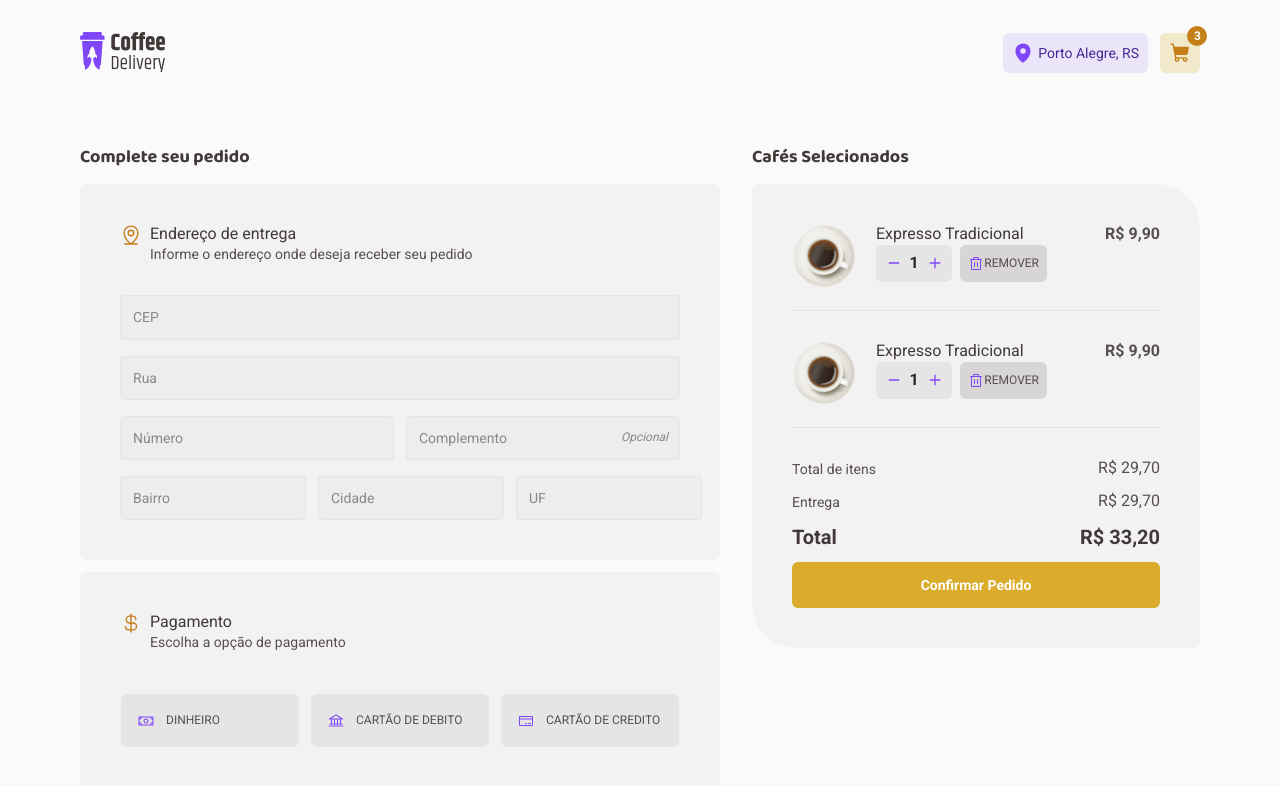
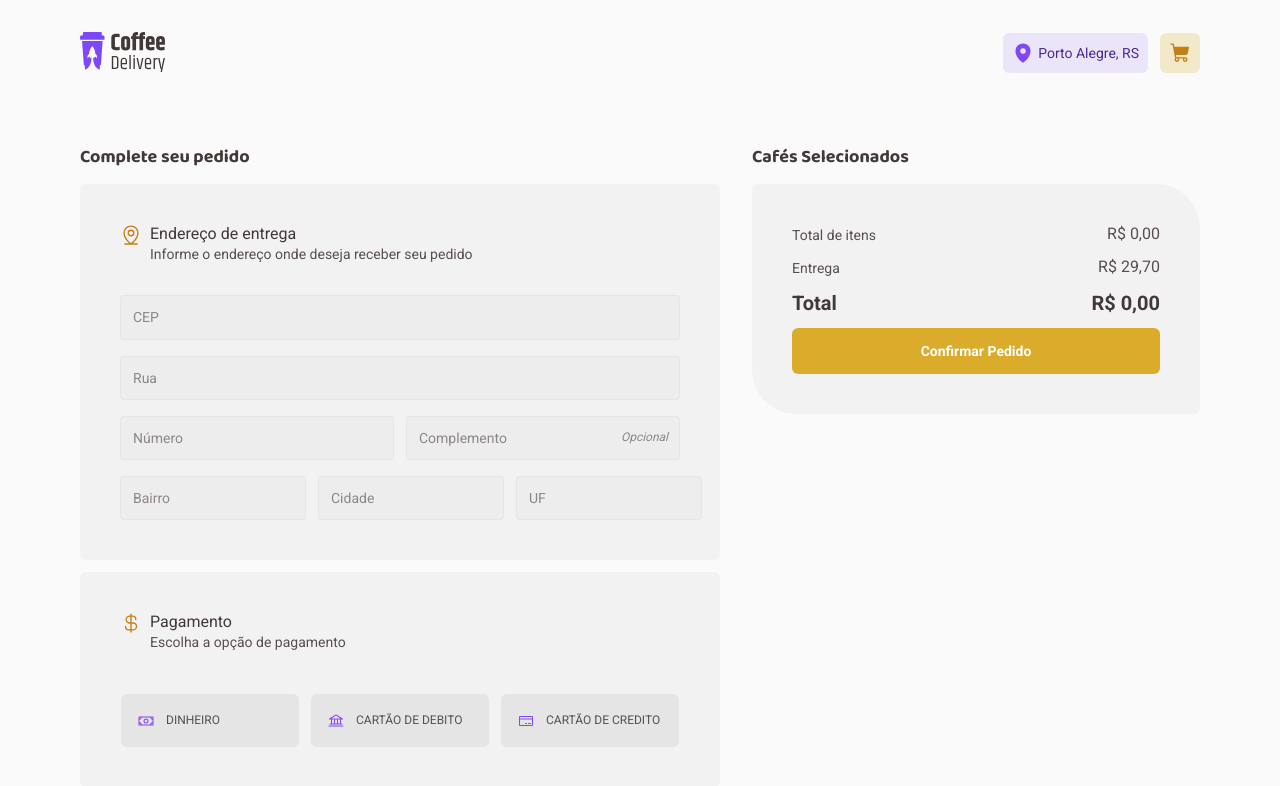
Before and after one commit to MattDuarte1/02-coffe-delivery, a React (Vite) app: page /checkout in a window 1280 px wide. Shown: the top 786 px of the page. Built offline with nearby package versions, Linux system fonts and the light colour scheme; the HTML template or start-up script is replaced by a standard one.

Commit message:
feat: Adicionado contexts

```diff
--- a/src/App.tsx
+++ b/src/App.tsx
@@ -3,14 +3,17 @@ import { defaultTheme } from './styles/themes/default'
 import { GlobalStyle } from './styles/global'
 import { BrowserRouter } from 'react-router-dom'
 import { RoutesApp } from './routes'
+import { CartContextProvider } from './contexts/CartContext'
 
 function App() {
   return (
     <ThemeProvider theme={defaultTheme}>
-      <GlobalStyle />
-      <BrowserRouter>
-        <RoutesApp />
-      </BrowserRouter>
+      <CartContextProvider>
+        <GlobalStyle />
+        <BrowserRouter>
+          <RoutesApp />
+        </BrowserRouter>
+      </CartContextProvider>
     </ThemeProvider>
   )
 }
--- a/src/components/Header/index.tsx
+++ b/src/components/Header/index.tsx
@@ -2,26 +2,31 @@ import { CartButton, HeaderContainer, LocationButton } from './styles'
 import coffeLogo from '../../assets/logo.svg'
 import { MapPin } from '@phosphor-icons/react'
 import { ShoppingCart } from '@phosphor-icons/react/dist/ssr'
+import { useCart } from '../../hooks/useCart'
+import { Link } from 'react-router-dom'
 
 export const Header = () => {
+  const { cartItems } = useCart()
+
+  const totalCarts = String(cartItems.length)
   return (
     <HeaderContainer>
       <nav>
-        <a href="http://">
+        <Link to={'/'}>
           <img src={coffeLogo} alt="Coffe Delivery Logo" />
-        </a>
+        </Link>
         <div>
-          <a href="http://">
+          <Link to={'/'}>
             <LocationButton>
               <MapPin size={22} weight="fill" />
               Porto Alegre, RS
             </LocationButton>
-          </a>
-          <a href="http://">
-            <CartButton $quantity="3">
+          </Link>
+          <Link to={'/checkout'}>
+            <CartButton $quantity={totalCarts}>
               <ShoppingCart size={22} weight="fill" />
             </CartButton>
-          </a>
+          </Link>
         </div>
       </nav>
     </HeaderContainer>
--- /dev/null
+++ b/src/contexts/CartContext.tsx
@@ -0,0 +1,50 @@
+import { createContext, useState } from 'react'
+import { ICoffee } from '../interfaces/coffee'
+import { produce } from 'immer'
+
+export interface CartItem extends ICoffee {
+  quantity: number
+}
+interface ICartContext {
+  cartItems: CartItem[]
+  addCoffeeToCart: (coffee: CartItem) => void
+  cartItemsTotalQuantity: number
+}
+
+export const CartContext = createContext({} as ICartContext)
+
+interface CartContextProviderProps {
+  children: React.ReactNode
+}
+
+export const CartContextProvider = ({ children }: CartContextProviderProps) => {
+  const [cartItems, setCartItems] = useState([] as CartItem[])
+
+  const addCoffeeToCart = (coffee: CartItem) => {
+    const coffeeAlreadyExistsInCart = cartItems.findIndex(
+      (cartItem) => cartItem.id === coffee.id,
+    )
+
+    const newCart = produce(cartItems, (draft) => {
+      if (coffeeAlreadyExistsInCart < 0) {
+        draft.push(coffee)
+      } else {
+        draft[coffeeAlreadyExistsInCart].quantity += coffee.quantity
+      }
+    })
+
+    setCartItems(newCart)
+  }
+
+  const cartItemsTotalQuantity = cartItems.reduce((total, cartItem) => {
+    return total + cartItem.price * cartItem.quantity
+  }, 0)
+
+  return (
+    <CartContext.Provider
+      value={{ cartItems, addCoffeeToCart, cartItemsTotalQuantity }}
+    >
+      {children}
+    </CartContext.Provider>
+  )
+}
--- /dev/null
+++ b/src/hooks/useCart.tsx
@@ -0,0 +1,6 @@
+import { useContext } from 'react'
+import { CartContext } from '../contexts/CartContext'
+
+export const useCart = () => {
+  return useContext(CartContext)
+}
--- a/src/pages/Checkout/components/SelectedCoffees/CoffeOrderConfirm/index.tsx
+++ b/src/pages/Checkout/components/SelectedCoffees/CoffeOrderConfirm/index.tsx
@@ -1,11 +1,16 @@
 import { CoffeOrderConfirmContainer, CoffeOrderRowInfo } from './styles'
 
-export const CoffeOrderConfirm = () => {
+interface CoffeOrderConfirmProps {
+  totalItemsPrice: string
+}
+export const CoffeOrderConfirm = ({
+  totalItemsPrice,
+}: CoffeOrderConfirmProps) => {
   return (
     <CoffeOrderConfirmContainer>
       <CoffeOrderRowInfo>
         <span>Total de itens</span>
-        <span>R$ 29,70</span>
+        <span>R$ {totalItemsPrice}</span>
       </CoffeOrderRowInfo>
       <CoffeOrderRowInfo>
         <span>Entrega</span>
@@ -13,7 +18,7 @@ export const CoffeOrderConfirm = () => {
       </CoffeOrderRowInfo>
       <CoffeOrderRowInfo>
         <strong>Total</strong>
-        <strong>R$ 33,20</strong>
+        <strong>R$ {totalItemsPrice}</strong>
       </CoffeOrderRowInfo>
       <button type="submit">Confirmar Pedido</button>
     </CoffeOrderConfirmContainer>
--- a/src/pages/Checkout/components/SelectedCoffees/index.tsx
+++ b/src/pages/Checkout/components/SelectedCoffees/index.tsx
@@ -2,15 +2,20 @@ import { SelectedCoffeesContainer, SelectedCoffesContent } from './styles'
 import { TitleContainer } from '../../styles'
 import { CoffeCartCard } from './CoffeCartCard'
 import { CoffeOrderConfirm } from './CoffeOrderConfirm'
+import { useCart } from '../../../../hooks/useCart'
+import { formatMoney } from '../../../../utils/formatMoney'
 
 export const SelectedCoffees = () => {
+  const { cartItems, cartItemsTotalQuantity } = useCart()
+  const formattedTotalCartPrice = formatMoney(cartItemsTotalQuantity)
   return (
     <SelectedCoffeesContainer>
       <TitleContainer>Cafés Selecionados</TitleContainer>
       <SelectedCoffesContent>
-        <CoffeCartCard />
-        <CoffeCartCard />
-        <CoffeOrderConfirm />
+        {cartItems.map((cart) => (
+          <CoffeCartCard key={cart.id} />
+        ))}
+        <CoffeOrderConfirm totalItemsPrice={formattedTotalCartPrice} />
       </SelectedCoffesContent>
     </SelectedCoffeesContainer>
   )
--- a/src/pages/Home/components/OurCoffees/CoffeeCard/index.tsx
+++ b/src/pages/Home/components/OurCoffees/CoffeeCard/index.tsx
@@ -11,19 +11,17 @@ import {
 } from './styles'
 import { ICoffee } from '../../../../../interfaces/coffee'
 import { useState } from 'react'
+import { useCart } from '../../../../../hooks/useCart'
 
 type Operation = 'increase' | 'decrease'
 
-interface CoffeeCardProps extends ICoffee {}
-export const CoffeeCard = ({
-  title,
-  description,
-  image,
-  tags,
-  price,
-}: CoffeeCardProps) => {
+interface CoffeeCardProps {
+  coffee: ICoffee
+}
+export const CoffeeCard = ({ coffee }: CoffeeCardProps) => {
   const [quantity, setQuantity] = useState<number>(1)
-  const formattedPrice = price.toFixed(2).replace('.', ',')
+  const formattedPrice = coffee.price.toFixed(2).replace('.', ',')
+  const { addCoffeeToCart } = useCart()
 
   const handleQuantityChange = (operation: Operation) => {
     const operations = {
@@ -34,18 +32,29 @@ export const CoffeeCard = ({
     operations[operation]()
   }
 
+  function handleAddToCart() {
+    const coffeeToAdd = {
+      ...coffee,
+      quantity,
+    }
+
+    addCoffeeToCart(coffeeToAdd)
+    setQuantity(1)
+  }
+
   return (
     <CoffeeCardContainer>
       <article>
         <CoffeeCardLogo>
-          <img src={image} alt="coffe picture" />
+          <img src={coffee.image} alt="coffe picture" />
         </CoffeeCardLogo>
         <CoffeeCardTagsList>
-          {!!tags && tags.map((tag, i) => <CoffeeCardTag key={i} text={tag} />)}
+          {!!coffee.tags &&
+            coffee.tags.map((tag, i) => <CoffeeCardTag key={i} text={tag} />)}
         </CoffeeCardTagsList>
         <CoffeeCardDescription>
-          <h3>{title}</h3>
-          <p>{description}</p>
+          <h3>{coffee.title}</h3>
+          <p>{coffee.description}</p>
         </CoffeeCardDescription>
 
         <CoffeeCardFooter>
@@ -58,7 +67,7 @@ export const CoffeeCard = ({
               quantity={quantity}
               quantityChangeFunction={handleQuantityChange}
             />
-            <button>
+            <button onClick={handleAddToCart}>
               <ShoppingCart size={22} weight="fill" />
             </button>
           </AddCoffeeCartWrapper>
--- a/src/pages/Home/components/OurCoffees/index.tsx
+++ b/src/pages/Home/components/OurCoffees/index.tsx
@@ -14,7 +14,9 @@ export const OurCoffees = () => {
 
         <ul>
           {!!coffees &&
-            coffees.map((coffee) => <CoffeeCard key={coffee.id} {...coffee} />)}
+            coffees.map((coffee) => (
+              <CoffeeCard key={coffee.id} coffee={coffee} />
+            ))}
         </ul>
       </OurCoffesContent>
     </OurCoffesContainer>
--- /dev/null
+++ b/src/utils/formatMoney.ts
@@ -0,0 +1,5 @@
+export const formatMoney = (value: number) => {
+  return value.toLocaleString('pt-BR', {
+    minimumFractionDigits: 2,
+  })
+}
```
